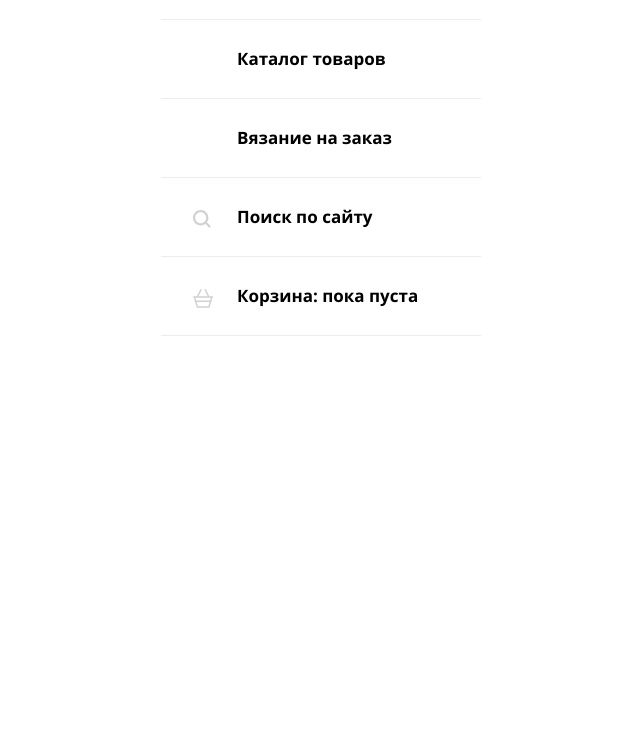
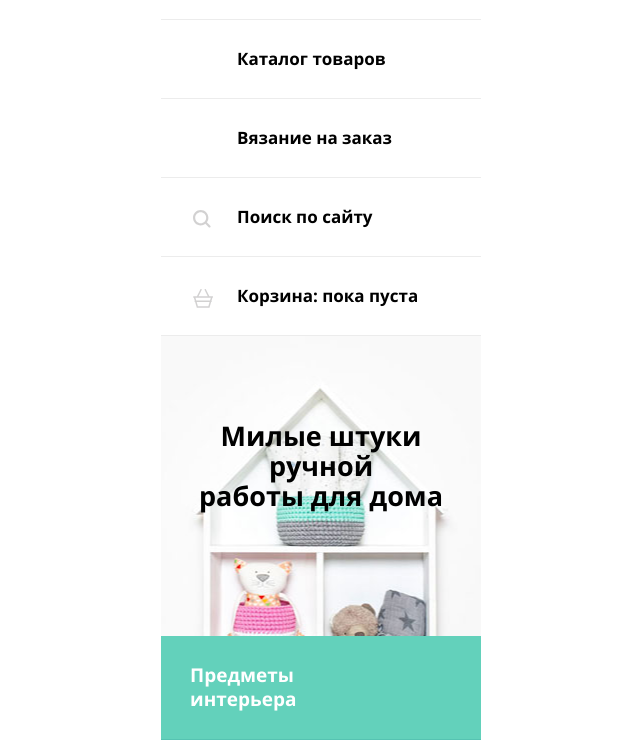
Before and after one commit to Agafon87/592167-mishka-16, a website: page source/index.html in a window 1280 px wide. Shown: the part 60-800 px from the top of the page, without its empty margins (319-959 px from the left). Drawn offline with nearby package versions, Linux system fonts and the light colour scheme; files that its build step writes are made by us from their sources; files whose address does not match are found by name.

Commit message:
Делает стилизацию блока main-header

```diff
--- a/source/index.html
+++ b/source/index.html
@@ -45,23 +45,25 @@
       </li>
     </ul>
   </header>
-<!--
+
   <main class="container">
+
     <section class="main-header">
-      <h2 class="main-header__title">Милые штуки ручной работы для дома</h2>
+      <h2 class="main-header__title">Милые штуки ручной <br> работы для дома</h2>
       <ul class="main-header__list">
         <li class="main-header__item">
-          <a href="#">
-            Предметы интерьера
+          <a class="bg-lime" href="#">
+            <span class="item-title">Предметы интерьера</span>
           </a>
         </li>
         <li class="main-header__item">
-          <a href="#">
-            Детские игрушки
+          <a class="bg-lime-darker" href="#">
+            <span class="item-title">Детские игрушки</span>
           </a>
         </li>
       </ul>
     </section>
+
     <section class="featured">
       <h2 class="featured__title">Вязаные корзинки</h2>
       <span class="featured__lure">Товар недели</span>
@@ -90,6 +92,7 @@
         Заказать
       </a>
     </section>
+<!--
     <div class="about-us">
       <section class="about">
         <h2 class="about__title">Коротко о нас:</h2>
@@ -144,8 +147,9 @@
         Напишите нам
       </a>
     </section>
+     -->
   </main>
-
+<!--
   <footer class="page-footer">
     <ul class="page-footer__social social">
       <li>
--- a/source/sass/header.scss
+++ b/source/sass/header.scss
@@ -3,7 +3,7 @@
 
 .page-header {
   @include block-center;
-  width: 320px;
+  width: $width-mobile;
 
   &__list {
     @include clear-list;
--- a/source/sass/logo.scss
+++ b/source/sass/logo.scss
@@ -1,11 +1,12 @@
 @import "partials/mixins";
+@import "partials/params";
 
 .page-logo {
   position: relative;
   @include block-center;
   padding: 22px 0;
   padding-left: 116px;
-  width: 320px;
+  width: $width-mobile;
   box-sizing: border-box;
 
   &__title {
--- /dev/null
+++ b/source/sass/main-header.scss
@@ -0,0 +1,53 @@
+@import "partials/params";
+@import "partials/mixins";
+
+.main-header {
+  @include block-center;
+  width: $width-mobile;
+  min-height: 300px;
+
+  background-image: url(../img/hero-mobile@1x.jpg);
+  background-repeat: no-repeat;
+  background-position: 50% 0;
+
+  &__title {
+    width: 250px;
+    @include block-center;
+    padding-top: 85px;
+    margin-bottom: 125px;
+
+    font-size: 27px;
+    line-height: 30px;
+    font-weight: bold;
+    text-align: center;
+  }
+
+  &__list {
+    @include clear-list;
+  }
+
+  &__item {
+
+    & a {
+      display: block;
+      padding: 27px 29px 28px 29px;
+
+      font-size: 19px;
+      line-height: 24px;
+      font-weight: bold;
+      background-color: $color-lime;
+
+      text-decoration: none;
+      color: rgb(255, 255, 255);
+    }
+
+    & .item-title {
+      display: block;
+      width: 45px;
+    }
+
+    & .bg-lime-darker {
+      background-color: $color-lime-darker;
+    }
+  }
+}
--- a/source/sass/partials/_params.scss
+++ b/source/sass/partials/_params.scss
@@ -6,4 +6,5 @@ $width-desktop: 940px;
 // Colors
 $menu-border-color: rgb(236, 236, 236);
 $color-lime: rgb(99, 209, 187);
+$color-lime-darker: rgb(86, 195, 178);
 $color-black: rgb(0, 0, 0);
--- a/source/sass/style.scss
+++ b/source/sass/style.scss
@@ -1,4 +1,5 @@
 @import "main";
-// @import "outlines";
+@import "outlines";
 @import "logo";
 @import "header";
+@import "main-header";
```
